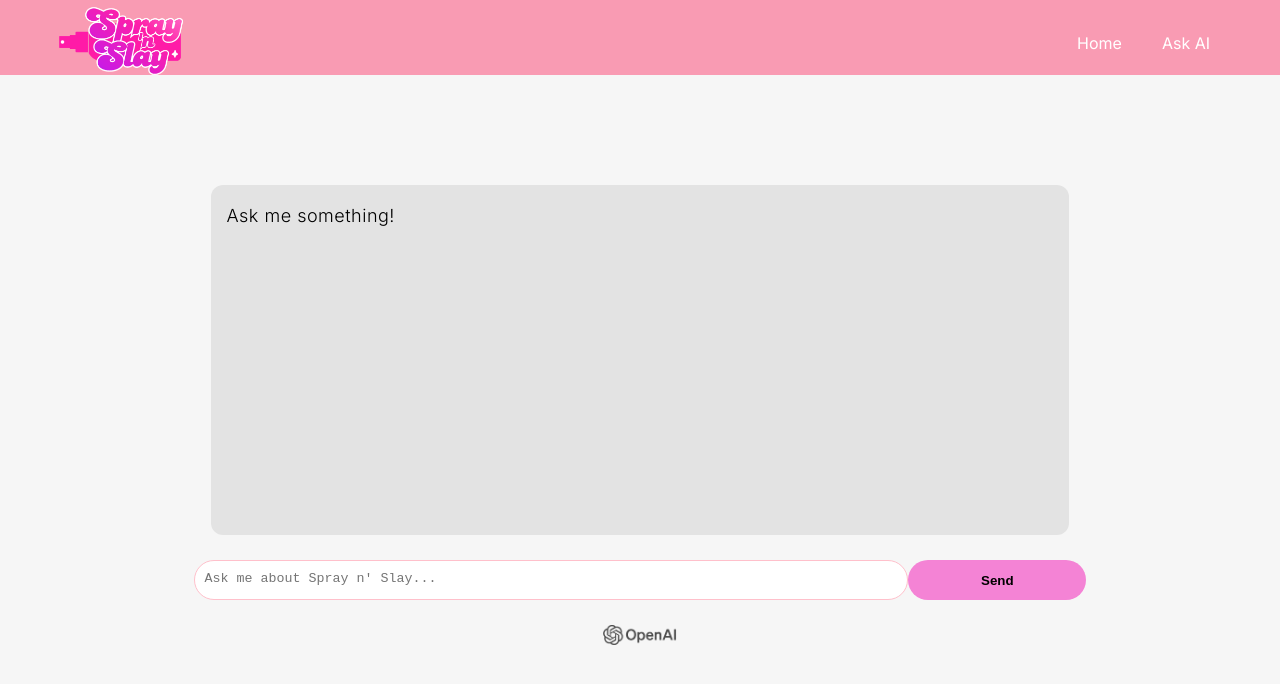
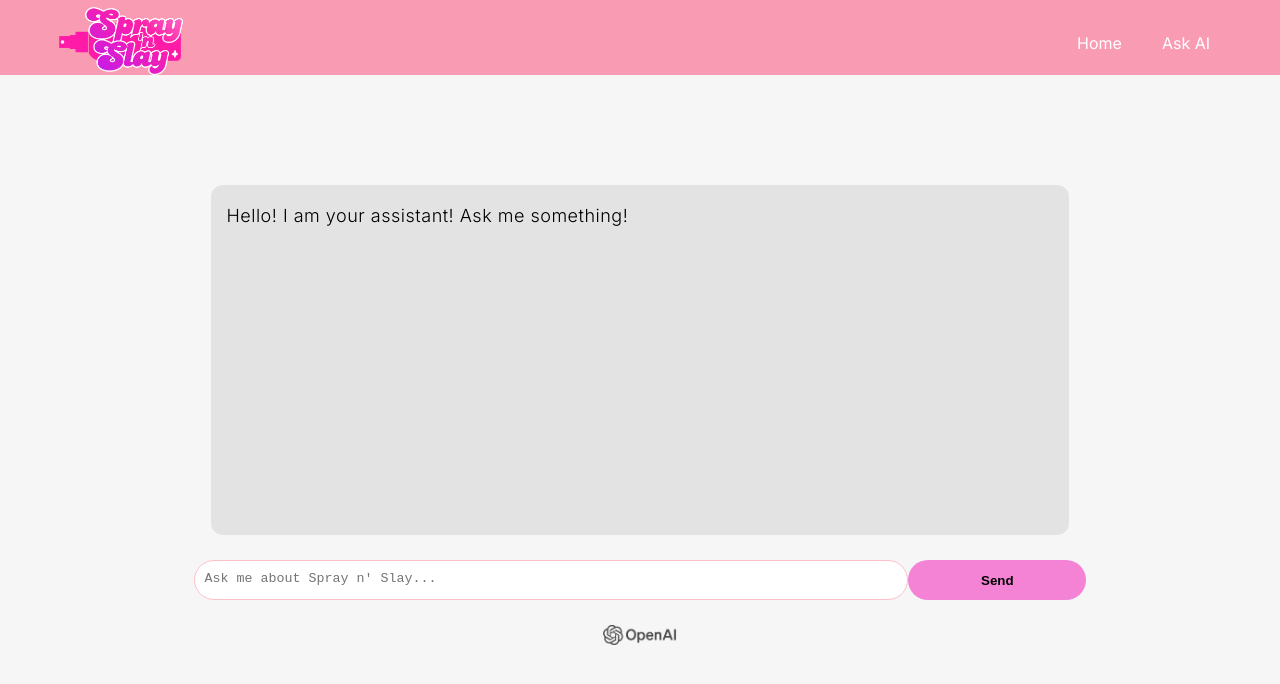
Before and after one commit to devhrvx/salinas-codes, a website: page spray-slay/chat.html in a window 1280 px wide. Drawn offline with Linux system fonts and the light colour scheme.

Commit message:
Refactor chat.html: Update response message in chat box

```diff
--- a/spray-slay/chat.html
+++ b/spray-slay/chat.html
@@ -23,7 +23,7 @@
     </header>
 
     <div class="box-chat">
-        <div id="response-output">Ask me something!</div>
+        <div id="response-output">Hello! I am your assistant! Ask me something!</div>
         <div class="request-box">
             <textarea name="user-input" id="user-input" rows="4" placeholder="Ask me about Spray n' Slay..."></textarea>
             <button id="send-btn" onclick="sendMessage()">Send</button>
```
